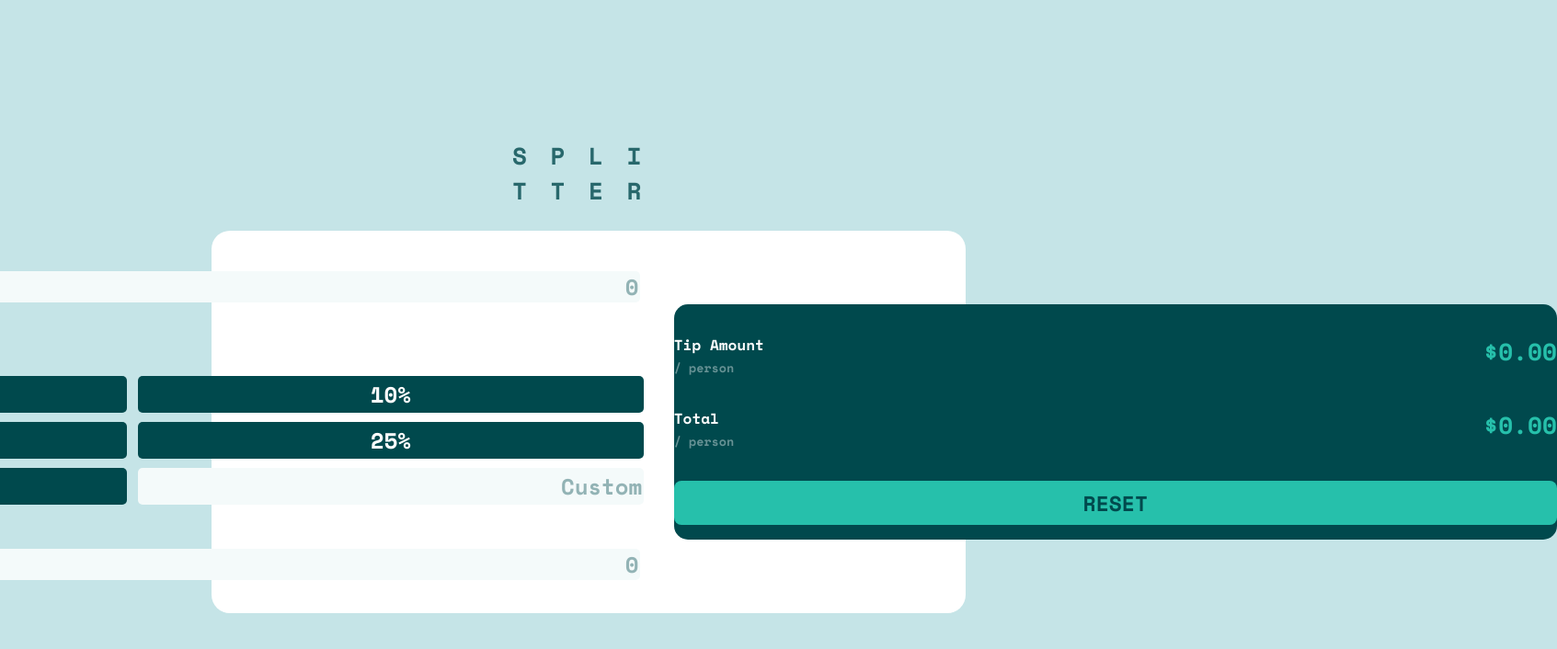
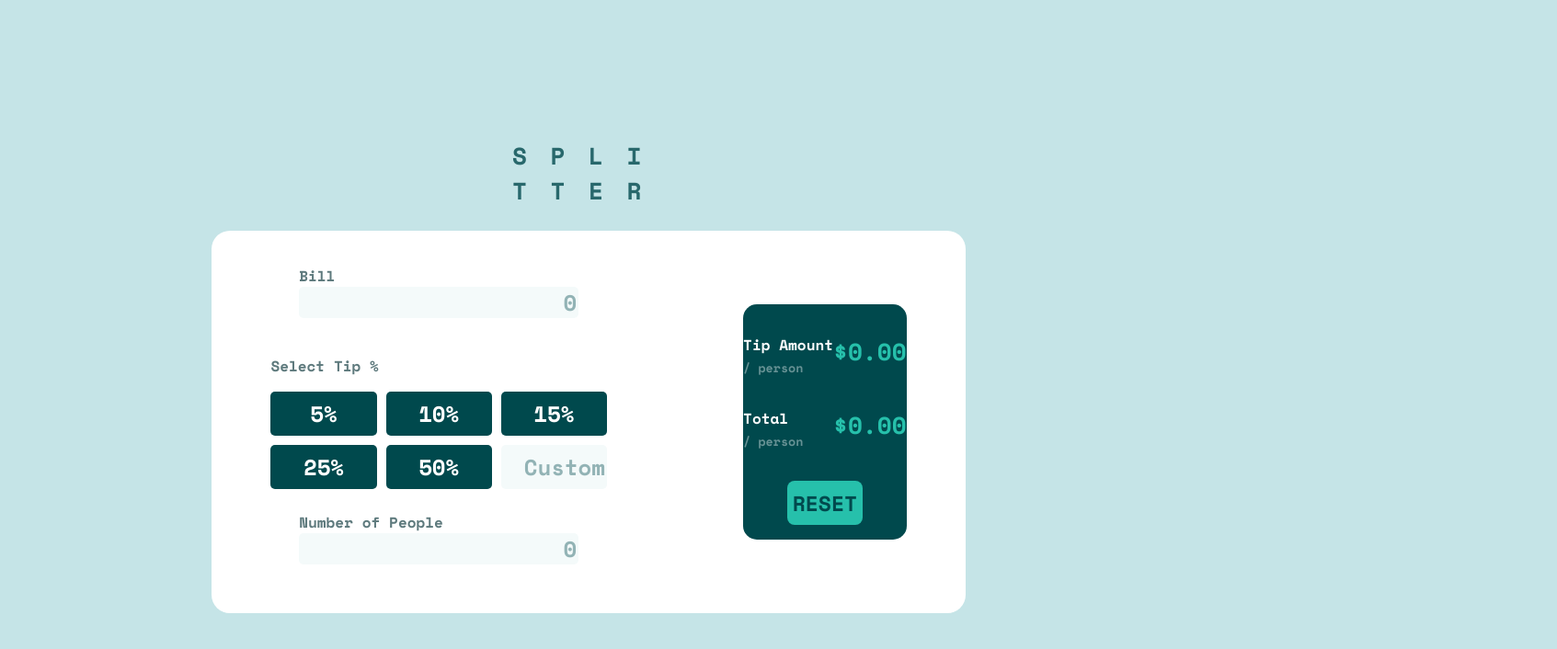
Before and after one commit to nirglus/tip-calculator-app-main, a plain HTML site: page index.html in a window 1280 px wide. Shown: the whole page at 92% size, 1693 px wide, since content can reach past the window. Drawn offline with nearby package versions, Linux system fonts and the light colour scheme.

Commit message:
adjust tip-btns

```diff
--- a/styles/style.scss
+++ b/styles/style.scss
@@ -158,5 +158,23 @@ label, .tip-select p{
         @include widthHeight(54vw, 52vh);
         border-radius: 20px;
         flex-direction: row;
+        justify-content: space-between;
+    }
+    #billInput, #pplNum{
+        width: unset;
+    }
+    .tip-btns{
+        width: unset;
+        grid-template-rows: repeat(2, 6vh);
+        grid-template-columns: repeat(3, 9vw);
+    }
+    .r-card{
+        width: unset;
+    }
+    .output-sec{
+        width: unset;
+    }
+    #resetBtn{
+        width: unset;
     }
 }
```
Also changed, not shown: styles/style.css, 1 other file.
